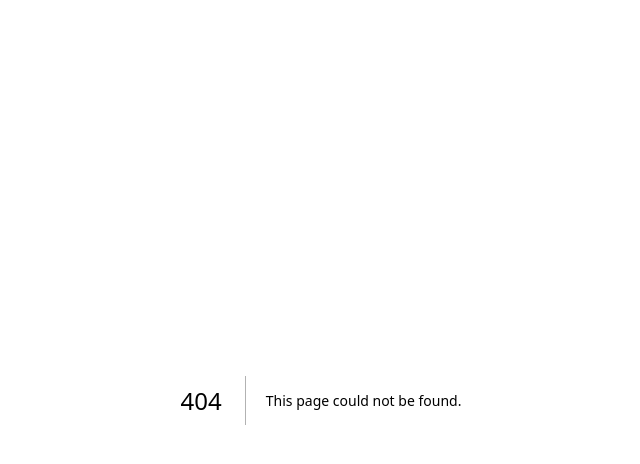
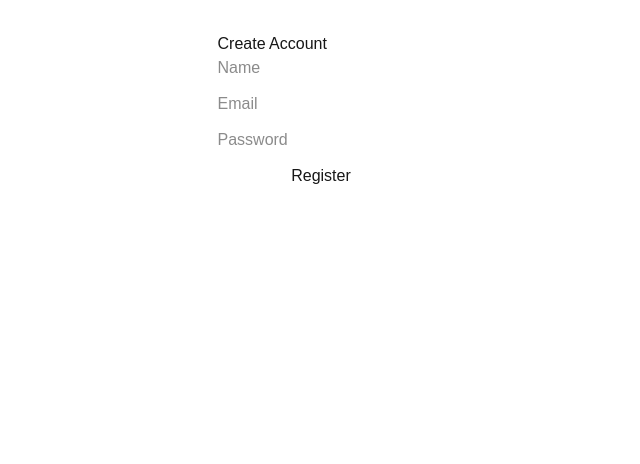
Before and after one commit to rodrigobaiaodev/Personal-Finance-Tracker, a Next.js app: page /register in a window 1280 px wide. Before the commit this address had no page. Shown: the top 464 px of the page, without its empty margins (319-959 px from the left). Built offline with nearby package versions, Linux system fonts and the light colour scheme.

Commit message:
Add authentication: user registration and login with NextAuth + bcrypt

```diff
--- a/package.json
+++ b/package.json
@@ -10,12 +10,15 @@
   },
   "dependencies": {
     "@prisma/client": "^6.19.3",
+    "bcryptjs": "^3.0.3",
     "next": "16.2.10",
+    "next-auth": "^5.0.0-beta.31",
     "react": "19.2.4",
     "react-dom": "19.2.4"
   },
   "devDependencies": {
     "@tailwindcss/postcss": "^4",
+    "@types/bcryptjs": "^2.4.6",
     "@types/node": "^20",
     "@types/react": "^19",
     "@types/react-dom": "^19",
--- /dev/null
+++ b/src/app/api/auth/[...nextauth]/route.ts
@@ -0,0 +1,3 @@
+import { handlers } from "@/auth";
+
+export const { GET, POST } = handlers;
--- /dev/null
+++ b/src/app/api/register/route.ts
@@ -0,0 +1,44 @@
+import { NextResponse } from "next/server";
+import { prisma } from "@/lib/prisma";
+import bcrypt from "bcryptjs";
+
+export async function POST(request: Request) {
+  const { name, email, password } = await request.json();
+
+  // Basic validation
+  if (!name || !email || !password) {
+    return NextResponse.json(
+      { error: "All fields are required." },
+      { status: 400 }
+    );
+  }
+
+  // Checks if the email is already in use
+  const existingUser = await prisma.user.findUnique({
+    where: { email },
+  });
+
+  if (existingUser) {
+    return NextResponse.json(
+      { error: "This email is already registered." },
+      { status: 400 }
+    );
+  }
+
+  // Hashes the password before saving it
+  const hashedPassword = await bcrypt.hash(password, 10);
+
+  // Creates the user in the database
+  const user = await prisma.user.create({
+    data: {
+      name,
+      email,
+      password: hashedPassword,
+    },
+  });
+
+  return NextResponse.json(
+    { id: user.id, name: user.name, email: user.email },
+    { status: 201 }
+  );
+}
--- /dev/null
+++ b/src/app/login/page.tsx
@@ -0,0 +1,52 @@
+"use client";
+
+import { useState } from "react";
+import { useRouter } from "next/navigation";
+import { signIn } from "next-auth/react";
+
+export default function LoginPage() {
+  const router = useRouter();
+  const [email, setEmail] = useState("");
+  const [password, setPassword] = useState("");
+  const [error, setError] = useState("");
+
+  async function handleSubmit(e: React.FormEvent) {
+    e.preventDefault();
+    setError("");
+
+    const result = await signIn("credentials", {
+      email,
+      password,
+      redirect: false,
+    });
+
+    if (result?.error) {
+      setError("Invalid email or password.");
+      return;
+    }
+
+    router.push("/");
+  }
+
+  return (
+    <div style={{ padding: "2rem", maxWidth: 400, margin: "0 auto" }}>
+      <h1>Login</h1>
+      <form onSubmit={handleSubmit} style={{ display: "flex", flexDirection: "column", gap: "0.75rem" }}>
+        <input
+          type="email"
+          placeholder="Email"
+          value={email}
+          onChange={(e) => setEmail(e.target.value)}
+        />
+        <input
+          type="password"
+          placeholder="Password"
+          value={password}
+          onChange={(e) => setPassword(e.target.value)}
+        />
+        <button type="submit">Login</button>
+        {error && <p style={{ color: "red" }}>{error}</p>}
+      </form>
+    </div>
+  );
+}
--- a/src/app/page.tsx
+++ b/src/app/page.tsx
@@ -1,29 +1,8 @@
-import { prisma } from "@/lib/prisma";
-
-export default async function Home() {
-  // Creates a test user in the database (just to confirm the connection works)
-  await prisma.user.create({
-    data: {
-      name: "Rodrigo Test",
-      email: `test-${Date.now()}@example.com`,
-      password: "123456",
-    },
-  });
-
-  // Fetches all users from the database
-  const users = await prisma.user.findMany();
-
+export default function Home() {
   return (
-    <div style={{ padding: "2rem", fontFamily: "sans-serif" }}>
-      <h1>Database connection test</h1>
-      <p>Users found: {users.length}</p>
-      <ul>
-        {users.map((user) => (
-          <li key={user.id}>
-            {user.name} — {user.email}
-          </li>
-        ))}
-      </ul>
+    <div style={{ padding: "2rem" }}>
+      <h1>Financial Control</h1>
+      <p>Welcome! Go to /register to create an account or /login to sign in.</p>
     </div>
   );
 }
--- /dev/null
+++ b/src/app/register/page.tsx
@@ -0,0 +1,60 @@
+"use client";
+
+import { useState } from "react";
+import { useRouter } from "next/navigation";
+
+export default function RegisterPage() {
+  const router = useRouter();
+  const [name, setName] = useState("");
+  const [email, setEmail] = useState("");
+  const [password, setPassword] = useState("");
+  const [error, setError] = useState("");
+
+  async function handleSubmit(e: React.FormEvent) {
+    e.preventDefault();
+    setError("");
+
+    const response = await fetch("/api/register", {
+      method: "POST",
+      headers: { "Content-Type": "application/json" },
+      body: JSON.stringify({ name, email, password }),
+    });
+
+    if (!response.ok) {
+      const data = await response.json();
+      setError(data.error || "Something went wrong.");
+      return;
+    }
+
+    // Redirects to the login page after successful registration
+    router.push("/login");
+  }
+
+  return (
+    <div style={{ padding: "2rem", maxWidth: 400, margin: "0 auto" }}>
+      <h1>Create Account</h1>
+      <form onSubmit={handleSubmit} style={{ display: "flex", flexDirection: "column", gap: "0.75rem" }}>
+        <input
+          type="text"
+          placeholder="Name"
+          value={name}
+          onChange={(e) => setName(e.target.value)}
+        />
+        <input
+          type="email"
+          placeholder="Email"
+          value={email}
+          onChange={(e) => setEmail(e.target.value)}
+        />
+        <input
+          type="password"
+          placeholder="Password"
+          value={password}
+          onChange={(e) => setPassword(e.target.value)}
+        />
+        <button type="submit">Register</button>
+        {error && <p style={{ color: "red" }}>{error}</p>}
+      </form>
+    </div>
+  );
+}
--- /dev/null
+++ b/src/auth.ts
@@ -0,0 +1,46 @@
+import NextAuth from "next-auth";
+import Credentials from "next-auth/providers/credentials";
+import { prisma } from "@/lib/prisma";
+import bcrypt from "bcryptjs";
+
+export const { handlers, signIn, signOut, auth } = NextAuth({
+  providers: [
+    Credentials({
+      credentials: {
+        email: {},
+        password: {},
+      },
+      authorize: async (credentials) => {
+        const email = credentials?.email as string;
+        const password = credentials?.password as string;
+
+        if (!email || !password) return null;
+
+        // Looks for the user in the database by email
+        const user = await prisma.user.findUnique({
+          where: { email },
+        });
+
+        if (!user) return null;
+
+        // Compares the typed password with the saved hash
+        const passwordMatches = await bcrypt.compare(password, user.password);
+
+        if (!passwordMatches) return null;
+
+        // Returns the user data that will be stored in the session
+        return {
+          id: user.id,
+          name: user.name,
+          email: user.email,
+        };
+      },
+    }),
+  ],
+  pages: {
+    signIn: "/login",
+  },
+  session: {
+    strategy: "jwt",
+  },
+});
```
Also changed, not shown: 1 other file (tests, documents, lock files or other folders).
